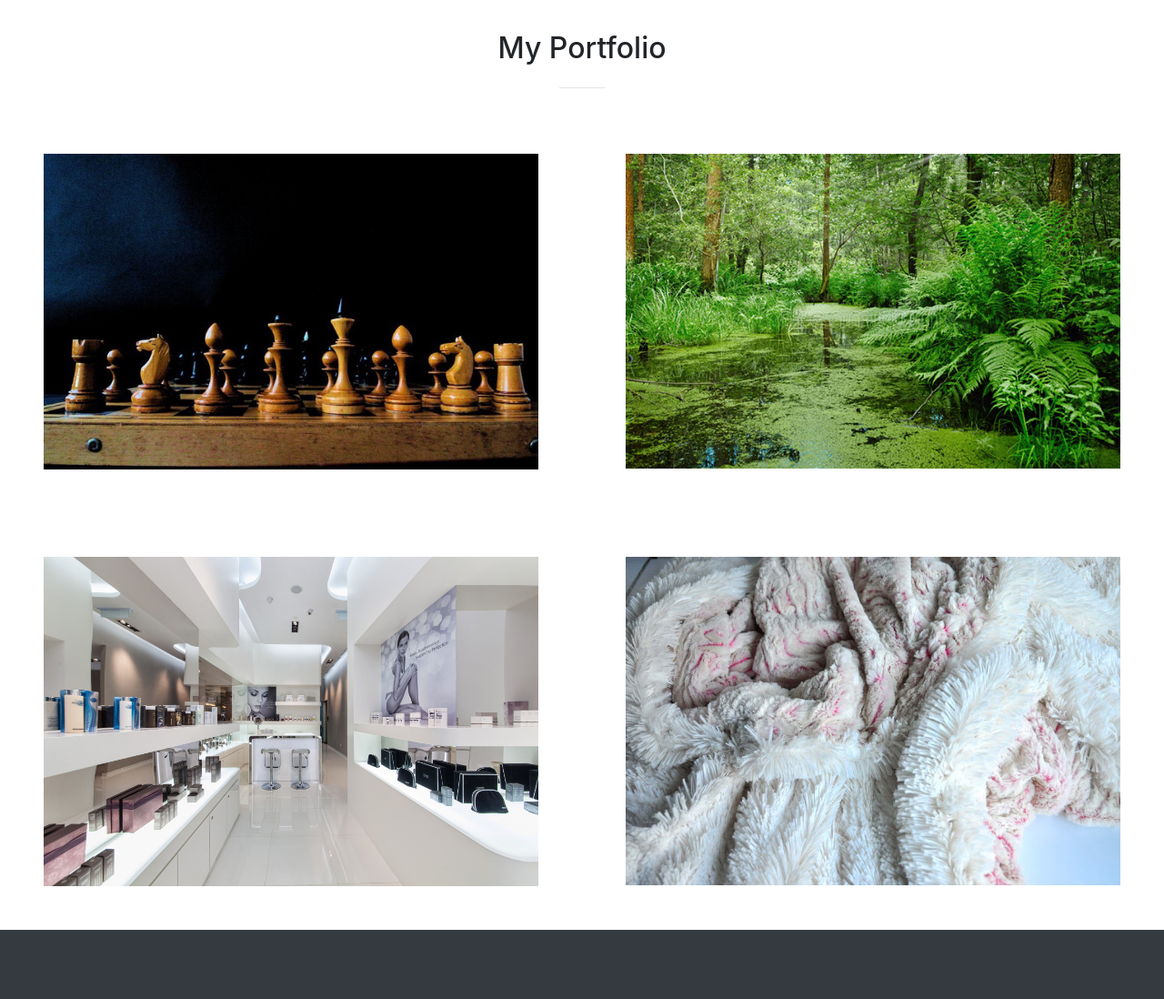
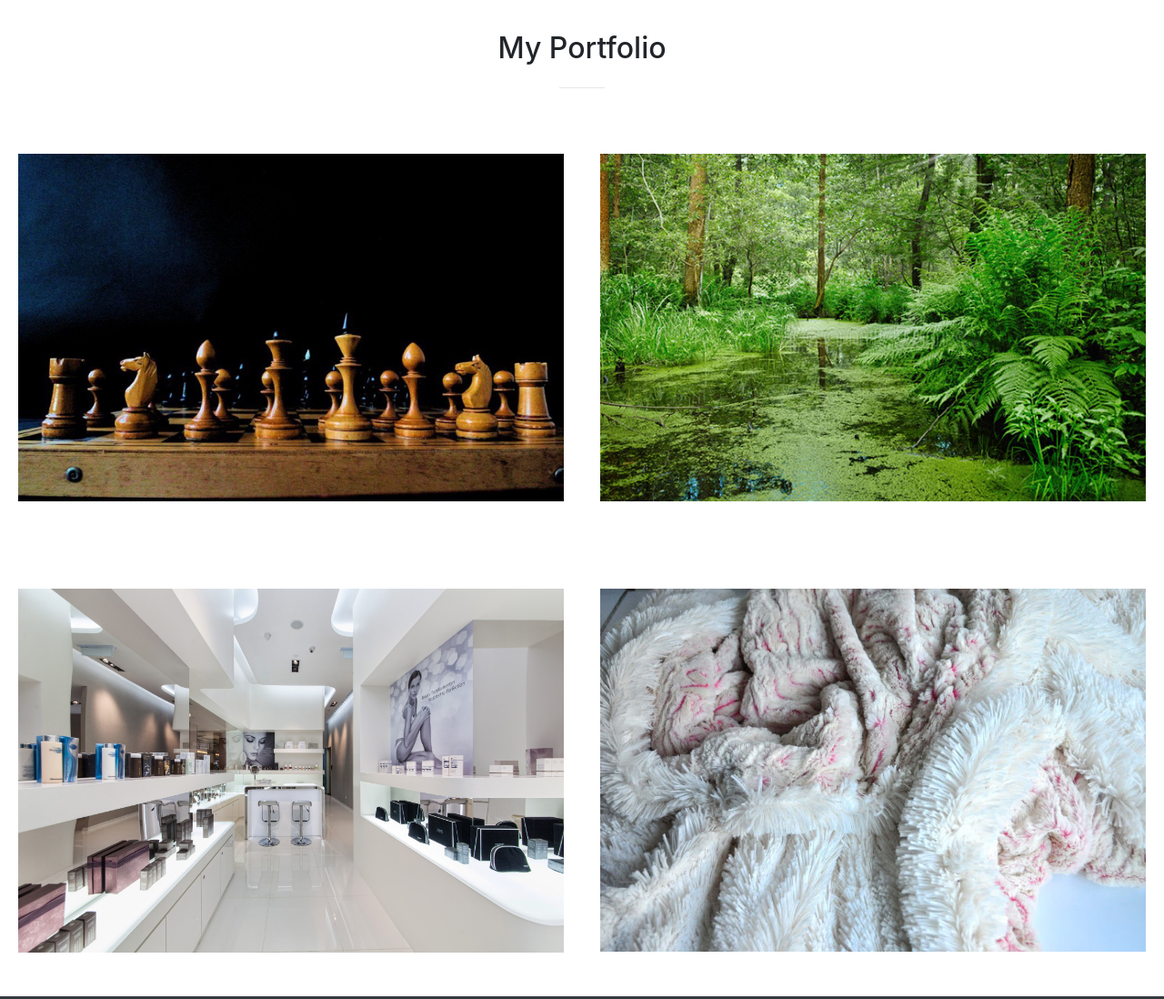
Before and after one commit to HTarzwell/htarzwell.github.io, a website with bundled scripts: page index.html in a window 1280 px wide. Shown: the part 2120-3218 px from the top of the page at 91% size. Built offline with nearby package versions, Linux system fonts and the light colour scheme.

Commit message:
Adjusted image sizes

```diff
--- a/css/creative.css
+++ b/css/creative.css
@@ -214,7 +214,7 @@ header.masthead p {
 @media (min-width: 1200px) {
   header.masthead h1 {
     font-size: 4rem;
-     background-color: rgba(239, 229, 237, 0.7);
+    background-color: rgba(239, 229, 237, 0.7);
     border-radius: 3rem;
     padding: 1rem;
   }
--- a/css/custom.css
+++ b/css/custom.css
@@ -250,10 +250,15 @@ a.portfolio-box {
 .portfolio-box {
   position: relative;
   display: block;
-  max-width: 650px;
-  max-height: 100vh;
   margin: 0 auto;
   padding: 3rem;
+}
+
+.portfolio-box .img-fluid {
+  width: auto;
+  height: auto;
+  max-width: 600px;
+  max-height: 400px;
 }
 
 .portfolio-box .portfolio-box-caption {
```
